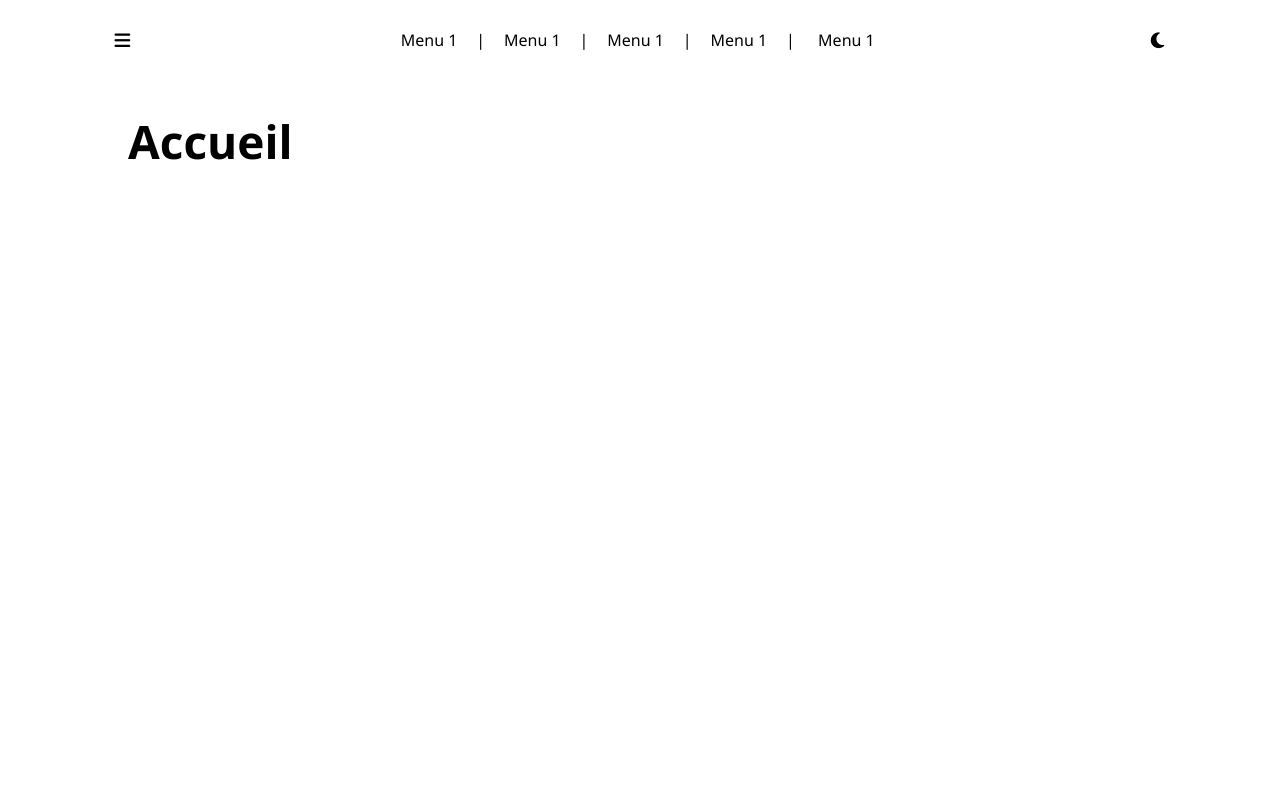
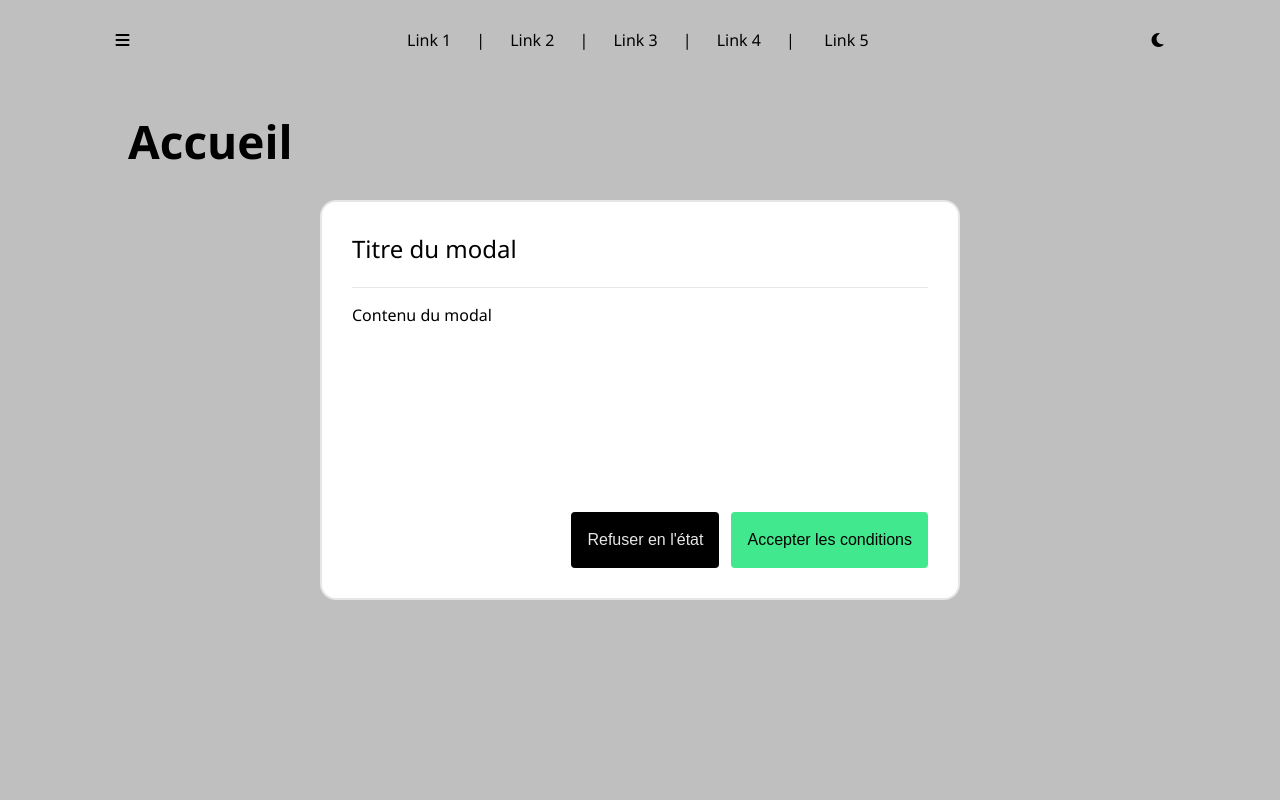
Before and after one commit to yrebah/site, a Node server app: page / in a window 1280 px wide. Run offline with Node 20, Linux system fonts and the light colour scheme; some libraries are stand-ins or nearby versions.

Commit message:
add modal

```diff
--- a/public/css/main.css
+++ b/public/css/main.css
@@ -51,7 +51,7 @@ main {
   padding-left: 20%;
 }
 
-@media (min-width: 472px) {
+@media (min-width: 150px) {
   main {
     padding-right: 3%;
     padding-left: 3%;
@@ -107,7 +107,15 @@ body.dark-mode {
   color: white !important;
 }
 
-body.dark-mode a, body.dark-mode .btn, body.dark-mode p, body.dark-mode h1, body.dark-mode h2, body.dark-mode h3, body.dark-mode h4, body.dark-mode h5, body.dark-mode h6 {
+body.dark-mode a,
+body.dark-mode .btn,
+body.dark-mode p,
+body.dark-mode h1,
+body.dark-mode h2,
+body.dark-mode h3,
+body.dark-mode h4,
+body.dark-mode h5,
+body.dark-mode h6 {
   color: white !important;
 }
 
@@ -117,6 +125,12 @@ body.dark-mode .loader {
 
 body.dark-mode .loader .dot {
   background: white;
+}
+
+body.dark-mode .modal .modal-header,
+body.dark-mode .modal .modal-content,
+body.dark-mode .modal .modal-footer {
+  color: black !important;
 }
 
 @keyframes body {
@@ -138,7 +152,7 @@ header {
   padding-right: 5%;
 }
 
-@media (min-width: 472px) {
+@media (min-width: 150px) {
   header {
     padding-right: 10%;
     padding-left: 10%;
@@ -197,7 +211,7 @@ header section:nth-child(2) {
   justify-content: center;
 }
 
-@media (min-width: 472px) {
+@media (min-width: 150px) {
   header section:nth-child(2) {
     display: none;
   }
@@ -280,8 +294,8 @@ header ul li div a {
   font-weight: 400;
   padding: 4px;
   color: black;
-  padding-left: 8px;
-  padding-right: 8px;
+  padding-left: 10px;
+  padding-right: 10px;
   border-radius: 4px;
   transition: 0.15s ease-in-out;
 }
@@ -415,8 +429,10 @@ h6 {
 
 .btn {
   padding: 14px;
-  border-radius: 3px;
-  font-size: clamp(16px, 10vw, 18px);
+  padding-left: 16px;
+  padding-right: 16px;
+  border-radius: 4px;
+  font-size: clamp(14px, 10vw, 16px);
   transition: 0.15s ease-in-out;
 }
 
@@ -613,3 +629,125 @@ textarea:focus-within {
     transform: translate(-50%, -50%) rotate(360deg);
   }
 }
+
+.modal {
+  z-index: 8;
+  top: 0;
+  left: 0;
+  width: 100%;
+  height: 100%;
+  display: none;
+  align-items: center;
+  justify-content: center;
+  background: rgba(0, 0, 0, 0.25);
+  animation: modal 0.6s forwards;
+}
+
+.modal.global {
+  position: fixed;
+}
+
+.modal.specific {
+  position: absolute;
+}
+
+.modal.active {
+  display: flex;
+}
+
+.modal .container {
+  position: relative;
+  display: grid;
+  grid-template-columns: 1fr;
+  grid-template-rows: 0.5fr 2fr 0.5fr;
+  gap: 0px 0px;
+  grid-template-areas: "modal-header"
+ "modal-content"
+ "modal-footer";
+  padding: 30px;
+  background: white;
+  border: 2px solid #e6e6e6;
+  border-radius: 16px;
+  min-width: 50%;
+  min-height: 50%;
+  max-height: 70%;
+  animation: modal-container 0.6s forwards;
+}
+
+@media (min-width: 150px) {
+  .modal .container {
+    max-width: 95%;
+  }
+}
+
+@media (min-width: 600px) {
+  .modal .container {
+    max-width: 90%;
+  }
+}
+
+@media (min-width: 900px) {
+  .modal .container {
+    max-width: 80%;
+  }
+}
+
+@media (min-width: 1200px) {
+  .modal .container {
+    max-width: 70%;
+  }
+}
+
+@media (min-width: 1400px) {
+  .modal .container {
+    max-width: 60%;
+  }
+}
+
+@media (min-width: 1800px) {
+  .modal .container {
+    max-width: 55%;
+  }
+}
+
+.modal .container .modal-header {
+  grid-area: modal-header;
+  font-size: clamp(22px, 10vw, 24px);
+  font-weight: 500;
+  border-bottom: 1px solid #e6e6e6;
+  padding-bottom: 10px;
+}
+
+.modal .container .modal-content {
+  position: relative;
+  grid-area: modal-content;
+  max-height: 100%;
+  overflow-y: auto;
+  margin-top: 16px;
+  margin-bottom: 24px;
+}
+
+.modal .container .modal-footer {
+  grid-area: modal-footer;
+  display: flex;
+  justify-content: end;
+  gap: 12px;
+}
+
+@keyframes modal {
+  0% {
+    opacity: 0;
+  }
+  100% {
+    opacity: 1;
+  }
+}
+
+@keyframes modal-container {
+  0% {
+    transform: scale(1.2);
+  }
+  100% {
+    transform: scale(1);
+  }
+}
--- a/public/js/_init.js
+++ b/public/js/_init.js
@@ -1,8 +1,9 @@
 // _init.js
 
 $(document).ready(() => {
+    get_header()
     apply_theme()
-    set_btnThemeFunctions()
+    set_modalFunctions()
 })
 
 const apply_theme = () => {
@@ -38,9 +39,18 @@ const set_btnThemeFunctions = () => {
     })
 }
 
+const set_btnMainMenuFunctions = () => {
+    $('#moon').click(() => {
+        set_theme('dark')
+    })
+    $('#sun').click(() => {
+        set_theme('light')
+    })
+}
+
 const get_loader = (id, container) => {
 
-    const loaderGlobal =
+    const global =
         `<div id="${id}" class="loader global">
             <div class="container">
                 <div class="circle">
@@ -52,7 +62,7 @@ const get_loader = (id, container) => {
             </div>
         </div>`
 
-    const loaderSpecific =
+    const specific =
         `<div id="${id}" class="loader specific">
             <div class="container">
                 <div class="circle">
@@ -64,13 +74,88 @@ const get_loader = (id, container) => {
             </div>
         </div>`
 
-    if(container == 'body') {
-        $('body').append(loaderGlobal)
+    if (container == 'body') {
+        $('body').append(global)
     } else {
-        $(`${container}`).append(loaderSpecific)
+        $(`${container}`).append(specific)
     }
 }
 
 const remove_loader = (id) => {
     $(`${id}`).remove()
 }
+
+const get_header = () => {
+    $('#header').append(
+        `<section>
+            <button class="btn btn-icon">
+                <i class="fa-solid fa-bars"></i>
+            </button>
+        </section>
+        <section>
+            <ul id="header-list-links"></ul>
+        </section>
+        <section>
+            <button id="sun" class="btn btn-icon">
+                <i class="fa-solid fa-sun"></i>
+            </button>
+            <button id="moon" class="btn btn-icon">
+                <i class="fa-solid fa-moon"></i>
+            </button>
+        </section>`
+    )
+
+    get_headerLinks()
+    set_btnThemeFunctions()
+    set_btnMainMenuFunctions()
+}
+
+const get_headerLinks = () => {
+    $.getJSON('./json/main.json', (data) => {
+        data.header.forEach((elem) => {
+            $('#header-list-links').append(
+                `<li>
+                    <div>
+                        <a href="${elem.href}" target="${elem.target}">${elem.text}</a>
+                    </div>
+                </li>`
+            )
+        })
+    });
+}
+
+const get_modal = (container, title, content, footer) => {
+    const global =
+        `<div class="modal global active">
+            <div class="container">
+                <div class="modal-header">${title}</div>
+                <div class="modal-content">${content}</div>
+                <div class="modal-footer">${footer}</div>
+            </div>
+        </div>`
+
+    const specific =
+        `<div class="modal specific active">
+            <div class="container">
+                <div class="modal-header">${title}</div>
+                <div class="modal-content">${content}</div>
+                <div class="modal-footer">${footer}</div>
+            </div>
+        </div>`
+
+    if (container == 'body') {
+        $('body').append(global)
+    } else {
+        $(`${container}`).append(specific)
+    }
+
+    set_modalFunctions()
+}
+
+const set_modalFunctions = () => {
+    $('.modal').click(() => {
+        $('.modal').removeClass('active')
+    }).children().click(() => {
+        return false
+    })
+}
--- a/public/js/main.js
+++ b/public/js/main.js
@@ -5,7 +5,7 @@ $(document).ready(() => {
 
     get_loader('loader', 'body')
 
-    setTimeout(() =>{
+    setTimeout(() => {
         remove_loader('#loader')
-    },3000)
+    }, 3000)
 })
--- a/public/scss/_body.scss
+++ b/public/scss/_body.scss
@@ -14,22 +14,39 @@ body {
         background: map-get($color, 1);
         color: map-get($color, 2) !important;
 
-        a, .btn, p, h1, h2, h3, h4, h5, h6{
+        a,
+        .btn,
+        p,
+        h1,
+        h2,
+        h3,
+        h4,
+        h5,
+        h6 {
             color: map-get($color, 2) !important;
         }
 
         .loader {
             background: map-get($color, 1);
 
-            .dot{
+            .dot {
                 background: map-get($color, 2);
+            }
+        }
+
+        .modal {
+
+            .modal-header,
+            .modal-content,
+            .modal-footer {
+                color: map-get($color, 1) !important;
             }
         }
     }
 }
 
 @keyframes body {
-    100%{
+    100% {
         opacity: 1;
         pointer-events: all;
     }
--- a/public/scss/_button.scss
+++ b/public/scss/_button.scss
@@ -4,8 +4,10 @@
 
 .btn {
     padding: map-get($padding, 'm');
-    border-radius: map-get($border-radius, 'xs');
-    font-size: map-get($font-size, 's');
+    padding-left: map-get($padding, 'l');
+    padding-right: map-get($padding, 'l');
+    border-radius: map-get($border-radius, 's');
+    font-size: map-get($font-size, 'xs');
     transition: 0.15s ease-in-out;
 
     &:hover {
--- /dev/null
+++ b/public/scss/_modal.scss
@@ -0,0 +1,134 @@
+// _modal.scss
+
+@import "./_var.scss";
+
+.modal {
+    z-index: 8;
+    top: 0;
+    left: 0;
+    width: 100%;
+    height: 100%;
+    display: none;
+    align-items: center;
+    justify-content: center;
+    background: map-get($color-trans, 1);
+    animation: modal 0.6s forwards;
+
+    &.global {
+        position: fixed;
+    }
+
+    &.specific {
+        position: absolute;
+    }
+
+    &.active {
+        display: flex;
+    }
+
+    .container {
+        position: relative;
+        display: grid;
+        grid-template-columns: 1fr;
+        grid-template-rows: 0.5fr 2fr 0.5fr;
+        gap: 0px 0px;
+        grid-template-areas:
+            "modal-header"
+            "modal-content"
+            "modal-footer";
+        padding: map-get($padding, 'xxl');
+        background: map-get($color, 2);
+        border: 2px solid map-get($color, 3);
+        border-radius: map-get($border-radius, 'l');
+        min-width: 50%;
+        min-height: 50%;
+        max-height: 70%;
+        animation: modal-container 0.6s forwards;
+
+        @include screen-xs {
+            max-width: 95%;
+        }
+
+        @include screen-s {
+            max-width: 90%;
+        }
+
+        @include screen-m {
+            max-width: 80%;
+        }
+
+        @include screen-l {
+            max-width: 70%;
+        }
+
+        @include screen-xl {
+            max-width: 60%;
+        }
+
+        @include screen-xxl {
+            max-width: 55%;
+        }
+
+        .modal-header {
+            grid-area: modal-header;
+            font-size: map-get($font-size, "m");
+            font-weight: 500;
+            border-bottom: 1px solid map-get($color, 3);
+            padding-bottom: map-get($padding, 's');
+        }
+
+        .modal-content {
+            position: relative;
+            grid-area: modal-content;
+            max-height: 100%;
+            overflow-y: auto;
+            margin-top: map-get($margin, "l");
+            margin-bottom: map-get($margin, "xl");
+        }
+
+        .modal-footer {
+            grid-area: modal-footer;
+            display: flex;
+            justify-content: end;
+            gap: 12px;
+        }
+    }
+}
+
+@keyframes modal {
+    0% {
+        opacity: 0;
+    }
+
+    100% {
+        opacity: 1;
+    }
+}
+
+@keyframes modal-container {
+    0% {
+        transform: scale(1.2);
+    }
+
+    100% {
+        transform: scale(1);
+    }
+}
+
+// <div class="modal global active">
+//     <div class="container">
+//         <div class="modal-header">Titre du modal</div>
+//         <div class="modal-content">Contenu du modal</div>
+//         <div class="modal-footer">
+//             <button class="btn btn-cancel">Refuser en l'état</button>
+//             <button class="btn btn-accept">Accepter les conditions</button>
+//         </div>
+//     </div>
+// </div>
+
+// get_modal(
+//     'body',
+//     'Titre du modal de test',
+//     'Contenu du modal... hello world !',
+//     'footer du modal'
+// )
--- a/public/scss/_var.scss
+++ b/public/scss/_var.scss
@@ -119,7 +119,7 @@ $size-screen: (
 
 $padding: (
     xs: 4px,
-    s: 8px,
+    s: 10px,
     m: 14px,
     l: 16px,
     xl: 24px,
@@ -163,7 +163,7 @@ $border-solid: (
 );
 
 @mixin screen-xs {
-    @media (min-width: 472px) {
+    @media (min-width: 150px) {
         @content;
     }
 }
--- a/public/scss/main.scss
+++ b/public/scss/main.scss
@@ -10,3 +10,4 @@
 @import "./_input.scss";
 @import "./_select.scss";
 @import "./_loader.scss";
+@import "./_modal.scss";
--- a/views/index.ejs
+++ b/views/index.ejs
@@ -26,55 +26,24 @@
 
 <body>
 
-    <header>
-        <section>
-            <button class="btn btn-icon">
-                <i class="fa-solid fa-bars"></i>
-            </button>
-        </section>
-        <section>
-            <ul>
-                <li>
-                    <div>
-                        <a href="#">Menu 1</a>
-                    </div>
-                </li>
-                <li>
-                    <div>
-                        <a href="#">Menu 1</a>
-                    </div>
-                </li>
-                <li>
-                    <div>
-                        <a href="#">Menu 1</a>
-                    </div>
-                </li>
-                <li>
-                    <div>
-                        <a href="#">Menu 1</a>
-                    </div>
-                </li>
-                <li>
-                    <div>
-                        <a href="#">Menu 1</a>
-                    </div>
-                </li>
-            </ul>
-        </section>
-        <section>
-            <button id="sun" class="btn btn-icon">
-                <i class="fa-solid fa-sun"></i>
-            </button>
-            <button id="moon" class="btn btn-icon">
-                <i class="fa-solid fa-moon"></i>
-            </button>
-        </section>
-    </header>
+    <header id="header"></header>
 
     <main>
         <h1>
             <%= h1 %>
         </h1>
+
+        <div class="modal global active">
+            <div class="container">
+                <div class="modal-header">Titre du modal</div>
+                <div class="modal-content">Contenu du modal</div>
+                <div class="modal-footer">
+                    <button class="btn btn-cancel">Refuser en l'état</button>
+                    <button class="btn btn-accept">Accepter les conditions</button>
+                </div>
+            </div>
+        </div>
+
     </main>
 
     <footer></footer>
```
Also changed, not shown: public/json/main.json (+32 -3 lines). Lines whose indentation alone changed are shown as unchanged.
